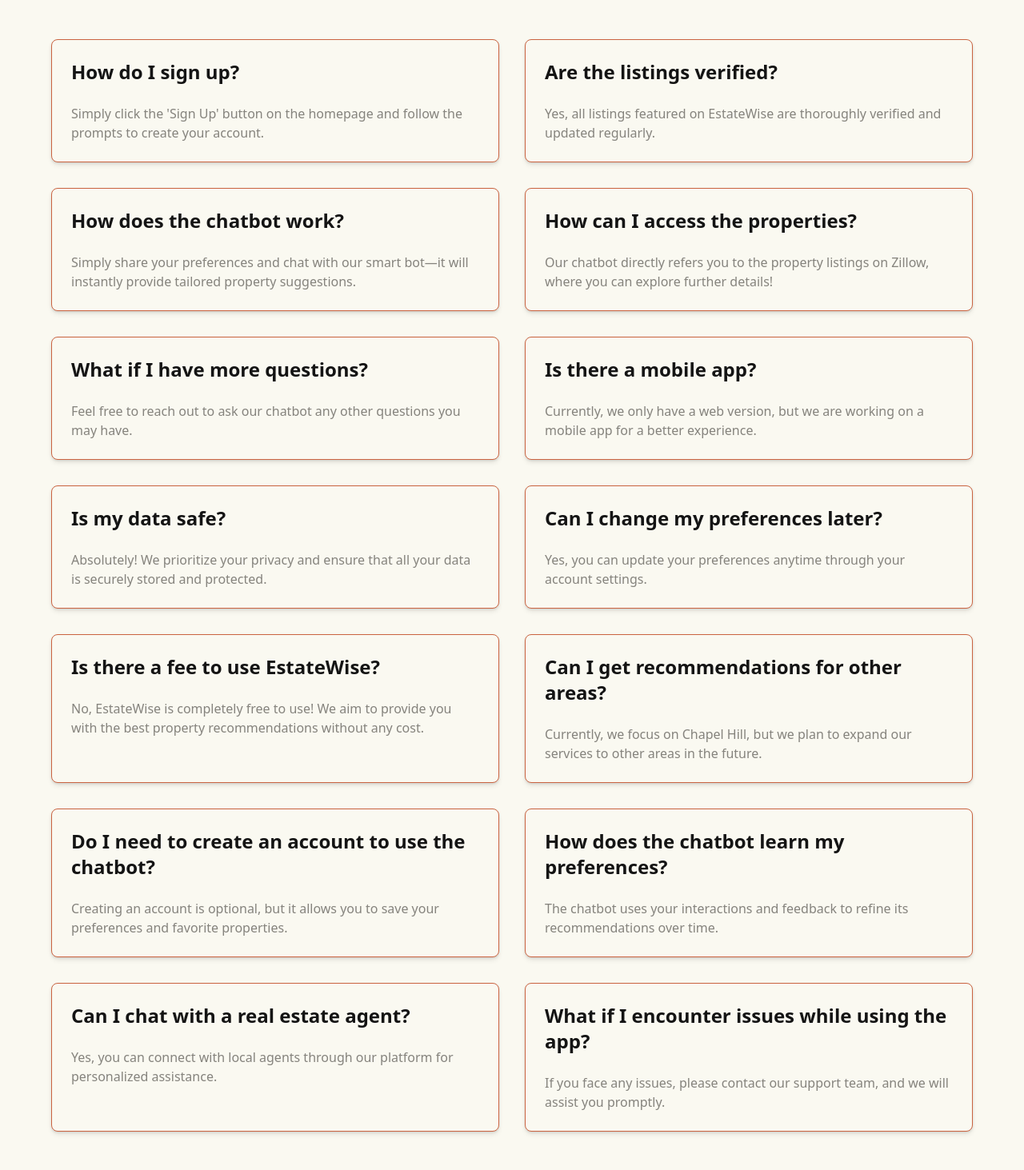
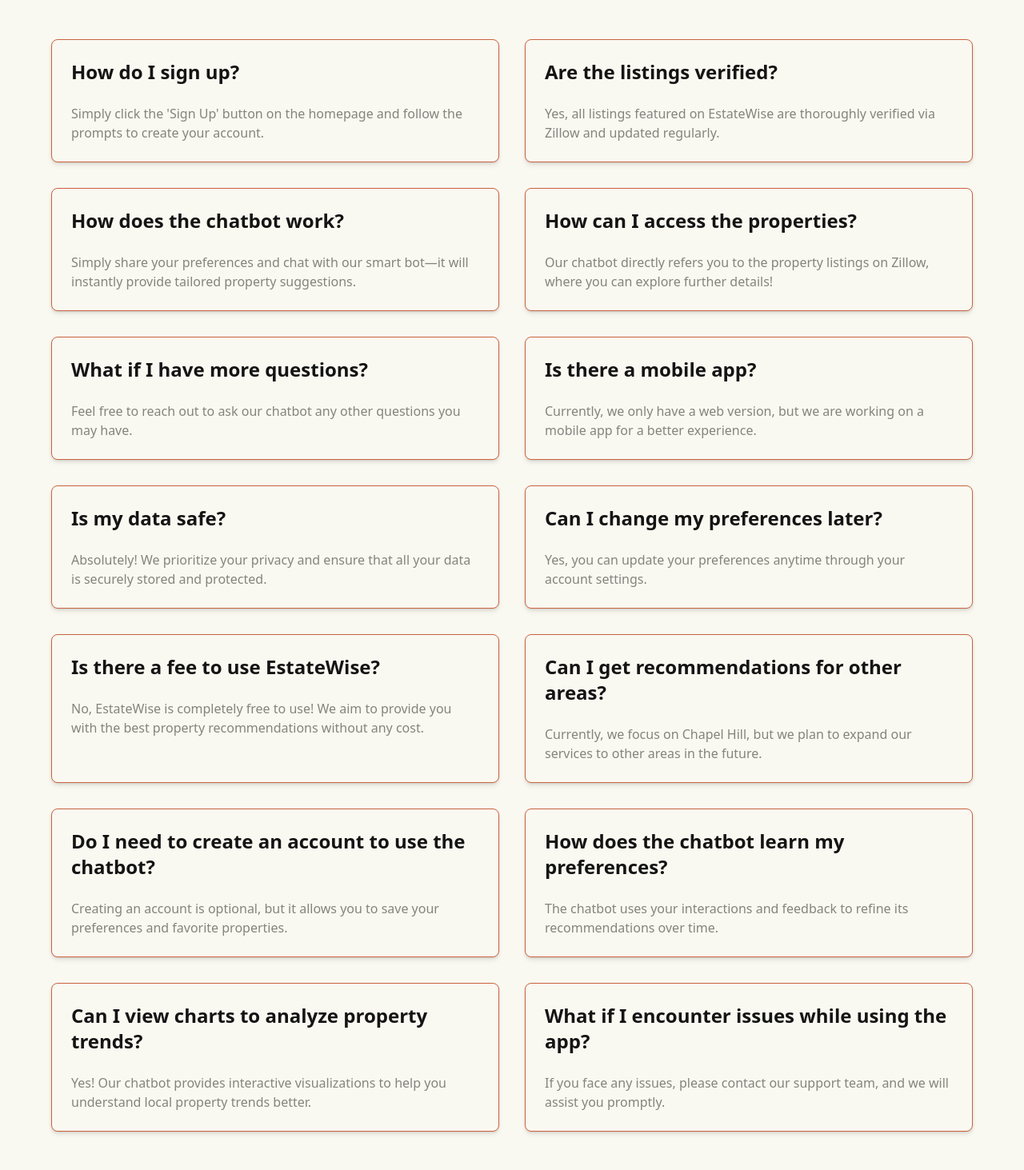
Before and after one commit to joonseolee/EstateWise-Chapel-Hill-Chatbot, a Next.js app in the folder frontend/: page / in a window 1280 px wide. Shown: the part 3047-4510 px from the top of the page at 80% size. Built offline with nearby package versions, Linux system fonts and the light colour scheme.

Commit message:
Fix: Added MoE & Visualizations to App

```diff
--- a/frontend/pages/index.tsx
+++ b/frontend/pages/index.tsx
@@ -303,7 +303,7 @@
   {
     question: "Are the listings verified?",
     answer:
-      "Yes, all listings featured on EstateWise are thoroughly verified and updated regularly.",
+      "Yes, all listings featured on EstateWise are thoroughly verified via Zillow and updated regularly.",
   },
   {
     question: "How does the chatbot work?",
@@ -356,9 +356,9 @@
       "The chatbot uses your interactions and feedback to refine its recommendations over time.",
   },
   {
-    question: "Can I chat with a real estate agent?",
+    question: "Can I view charts to analyze property trends?",
     answer:
-      "Yes, you can connect with local agents through our platform for personalized assistance.",
+      "Yes! Our chatbot provides interactive visualizations to help you understand local property trends better.",
   },
   {
     question: "What if I encounter issues while using the app?",
```
